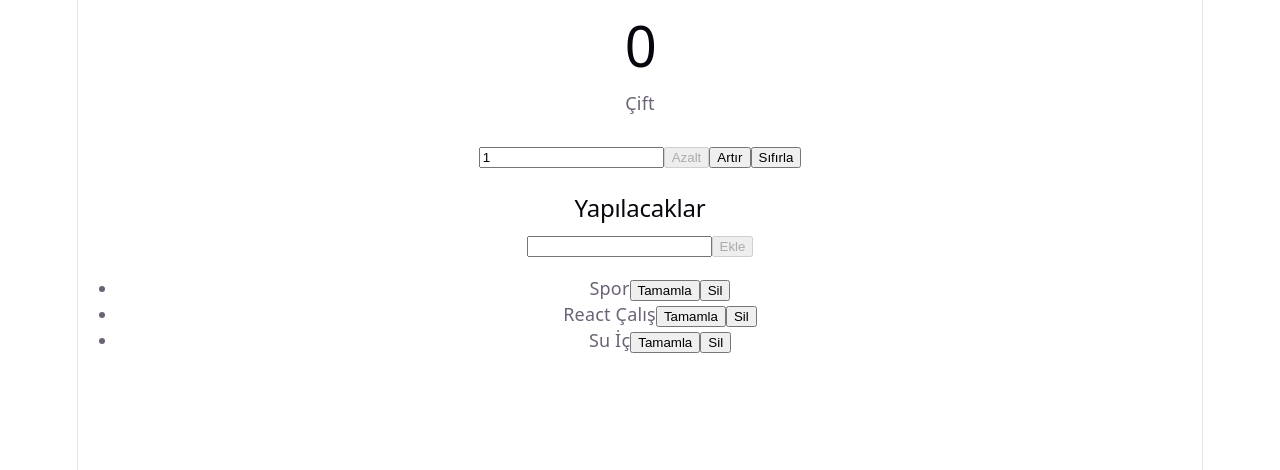
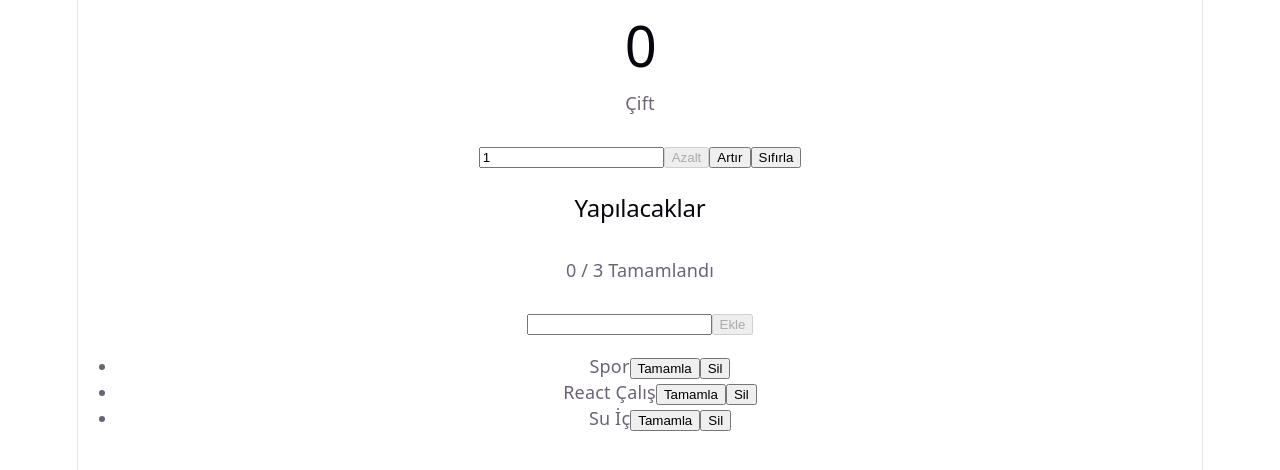
Before and after one commit to sertanersin/react-pratik, a React (Vite) app: page / in a window 1280 px wide. Shown: the top 470 px of the page. Built offline with nearby package versions, Linux system fonts and the light colour scheme.

Commit message:
Yapılacaklar: tamamlanan sayacı

```diff
--- a/src/Yapilacaklar.jsx
+++ b/src/Yapilacaklar.jsx
@@ -27,10 +27,16 @@ export default function Yapilacaklar() {
       ),
     );
   };
+  const tamamlananSayisi = gorevler.filter((gorev) => gorev.tamamlandi).length;
 
   return (
     <div>
       <h2>Yapılacaklar</h2>
+      <br />
+      <p>
+        {tamamlananSayisi} / {gorevler.length} Tamamlandı
+      </p>
+      <br />
       <input
         type="text"
         onChange={(e) => setYeniMetin(e.target.value)}
```
